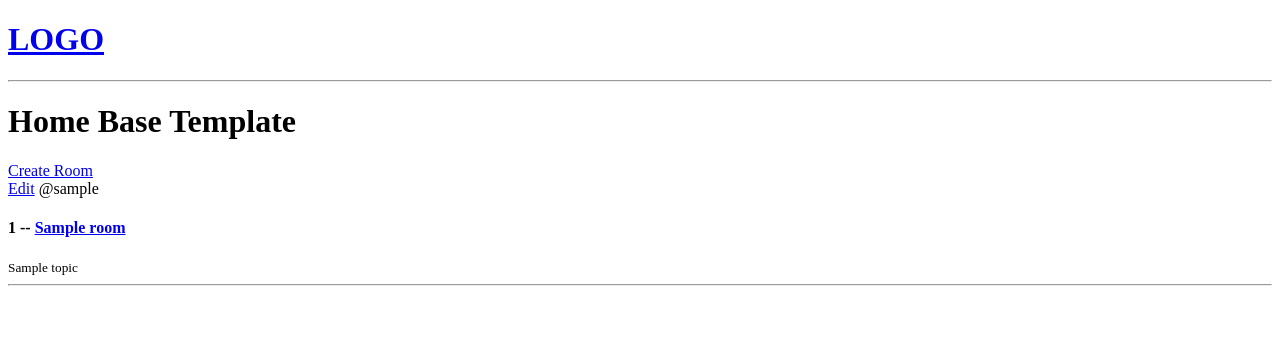
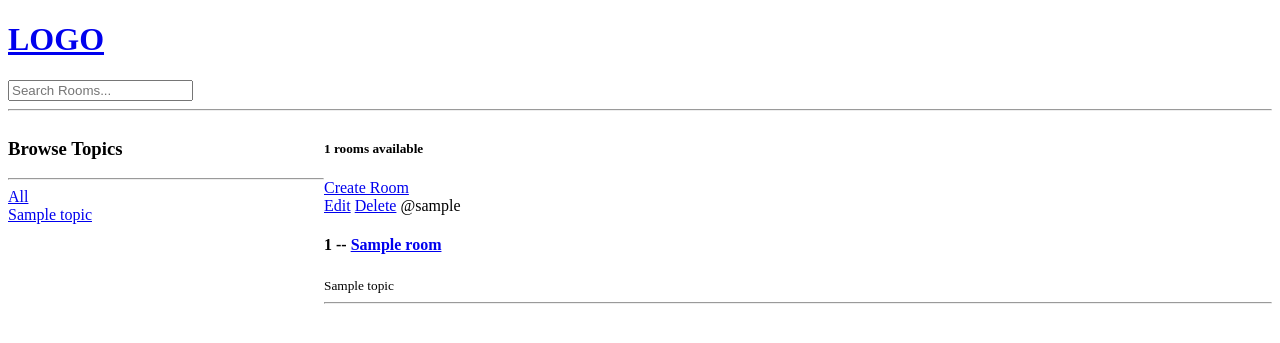
Before and after one commit to jhonataguerra/collective-studies-django, a Django app: page / in a window 1280 px wide. Shown: the top 343 px of the page. Run offline with Django 4.2, Linux system fonts and the light colour scheme; tables that the repository leaves empty hold one stand-in row (Sample ...).

Commit message:
add search rooms

```diff
--- a/base/templates/base/home.html
+++ b/base/templates/base/home.html
@@ -2,14 +2,36 @@
 
 
 {% block content %}
-<h1> Home Base Template </h1>
+<style>
+    .home-container{
+        display: grid ;
+        grid-template-columns: 1fr 3fr ;
+    }
+</style>
 
-<div>
-    <a href="{% url 'create-room' %}">Create Room</a>
+
+<div class="home-container">
+    <div>
+        <h3>Browse Topics</h3>
+        <hr>
+        <div>
+            <a href="{% url 'home' %}">All</a>
+        </div>
+        {% for topic in topics %}
+            <div>
+                <a href="{% url 'home' %}?q={{topic.name}}">{{topic.name}}</a>
+            </div>
+        {% endfor %}
+    </div>
+
+    <div>
+        <h5>{{room_count}} rooms available</h5>
+        <a href="{% url 'create-room' %}">Create Room</a>
     <div>
         {% for room in rooms %}
             <div>
                 <a href="{% url 'update-room' room.id %}">Edit</a>
+                <a href="{% url 'delete-room' room.id %}">Delete</a>
                 <span>@{{room.host}}</span>
                 <h4>{{room.id}} -- <a href="{% url 'room' room.id %}"> {{room.name}} </a></h4>
                 <small>{{room.topic.name}}</small>
@@ -18,6 +40,10 @@
         {% endfor %}
     </div>
 
+    </div>
+
+
+
 </div>
 
 
--- a/base/urls.py
+++ b/base/urls.py
@@ -11,4 +11,6 @@ urlpatterns = [
 urlpatterns += [
     path('create-room/', views.createRoom, name="create-room"),
     path('update-room/<str:pk>/', views.updateRoom, name="update-room"),
+    path('delete-room/<str:pk>/', views.deleteRoom, name="delete-room"),
+
 ]
--- a/base/views.py
+++ b/base/views.py
@@ -1,17 +1,28 @@
 from django.shortcuts import render, redirect
-from .models import Room
+from django.db.models import Q
+from .models import Room, Topic
 from .forms import RoomForm
 
 
 
 def home(request):
-    rooms = Room.objects.all()
-    context = {'rooms': rooms}
+    q = request.GET.get('q') if request.GET.get('q') != None else ''
+
+    rooms = Room.objects.filter(Q(topic__name__icontains=q) |
+        Q(name__icontains=q) |
+        Q(description__icontains=q)
+    )
+
+    room_count = rooms.count()
+
+    topics = Topic.objects.all()
+    context = {'rooms': rooms, 'topics':topics, 'room_count':room_count}
     return render(request, 'base/home.html', context)
 
 
 def room(request, pk):
     room = Room.objects.get(id=pk)
+
     context = {'room':room}
     return render(request, 'base/room.html', context)
 
@@ -38,3 +49,11 @@ def updateRoom(request, pk):
 
     context = {'form':form}
     return render(request, 'base/room_form.html', context)
+
+
+def deleteRoom(request, pk):
+    room = Room.objects.get(id=pk)
+    if request.method == "POST":
+        room.delete()
+        return redirect('home')
+    return render(request, 'base/delete.html', {'obj':room})
--- a/templates/navbar.html
+++ b/templates/navbar.html
@@ -2,4 +2,8 @@
     <h1> LOGO </h1>
 </a>
 
+<form method="GET" action="{% url 'home' %}">
+    <input type="text" name="q" placeholder="Search Rooms..." />
+</form>
+
 <hr>
```
Also changed, not shown: base/templates/base/delete.html (added, +11 -0 lines), base/migrations/0003_alter_room_options.py (added).
